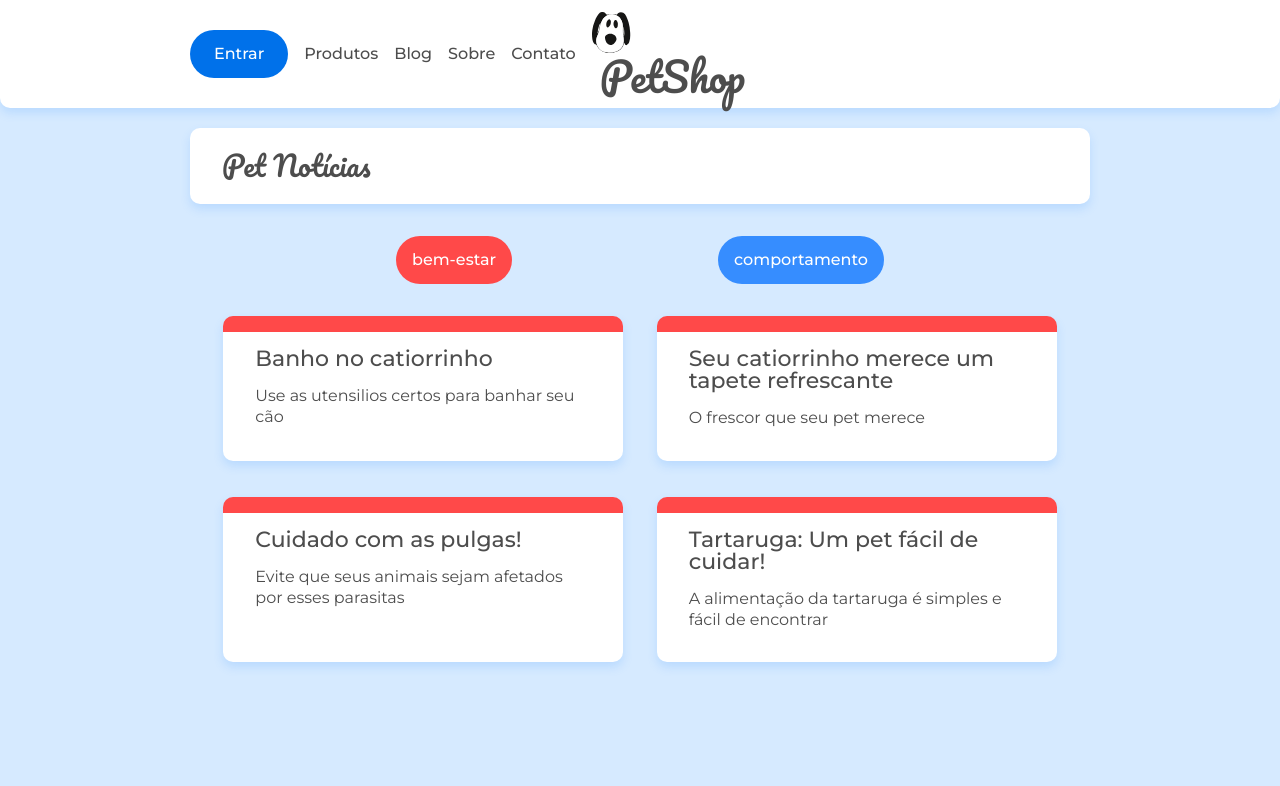
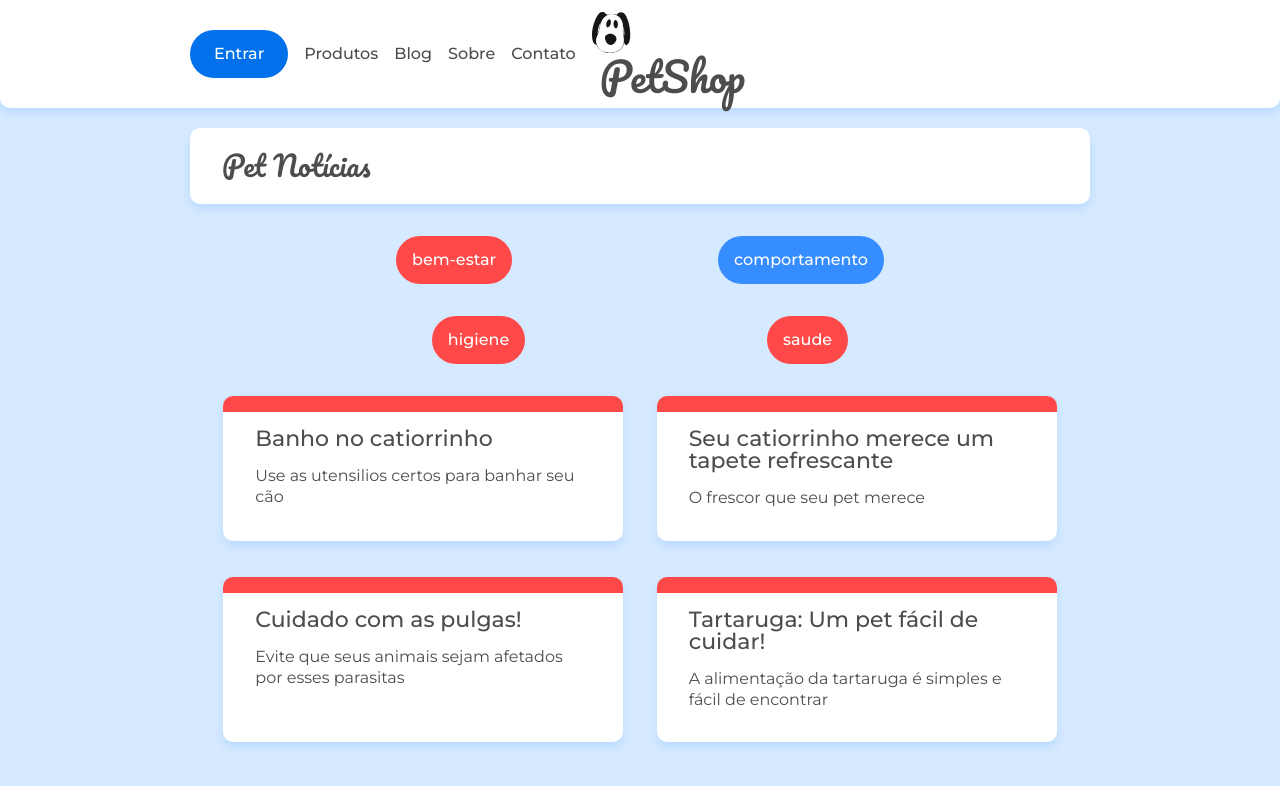
Before and after one commit to paulowh/petshop-react, a React (Create React App) app: page /categoria/bem-estar in a window 1280 px wide. Shown: the top 786 px of the page. Built offline with nearby package versions, Linux system fonts and the light colour scheme; data requests are answered from the project's data file.

Commit message:
subcategorias

```diff
--- /dev/null
+++ b/src/components/SubCategorias.jsx
@@ -0,0 +1,15 @@
+import React from 'react'
+import { useParams } from 'react-router-dom'
+import ListPost from './ListPost'
+
+const SubCategorias = () => {
+    const { subcategoria } = useParams()
+
+
+
+  return (
+    <ListPost url={`/posts?subcategoria=${subcategoria}`} />
+  )
+}
+
+export default SubCategorias
--- a/src/paginas/Categoria.jsx
+++ b/src/paginas/Categoria.jsx
@@ -1,14 +1,23 @@
-import React from 'react';
+import React, { useEffect, useState } from 'react';
 import '../assets/css/blog.css';
-import { Route, Routes, useParams } from 'react-router-dom';
+import { Link, Route, Routes, useParams } from 'react-router-dom';
 import ListaCategorias from '../components/ListaCategorias';
 import ListPost from '../components/ListPost';
-import Home from './Home';
+
+import { busca } from '../api/api';
+import SubCategorias from '../components/SubCategorias';
 
 
 const Categoria = () => {
     const { id } = useParams()
 
+    const [subcategorias, setSubCategorias] = useState([])
+
+    useEffect(() => {
+        busca(`/categorias/${id}`, (categoria) => {
+            setSubCategorias(categoria.subcategorias)
+        })
+    }, [id])
 
     return (
         <>
@@ -19,8 +28,21 @@ const Categoria = () => {
 
             <ListaCategorias />
 
+            <ul className="lista-categorias container flex">
+                {
+                    subcategorias.map((subcategoria) => (
+                        <Link to={`/${subcategoria}`}>
+                            <li className={`lista-categorias__categoria lista-categorias__categoria--${id}`} key={subcategoria}>
+                                {subcategoria}
+                            </li>
+                        </Link>
+                    ))
+                }
+            </ul>
+
             <Routes>
-                <Route path={`/`} element={<ListPost url={`/posts?categoria=${id}`}/>} />
+                <Route path={`/`} element={<ListPost url={`/posts?categoria=${id}`} />} />
+                <Route path={`/:subcategoria`} element={<SubCategorias />} />
             </Routes>
         </>
     )
```
